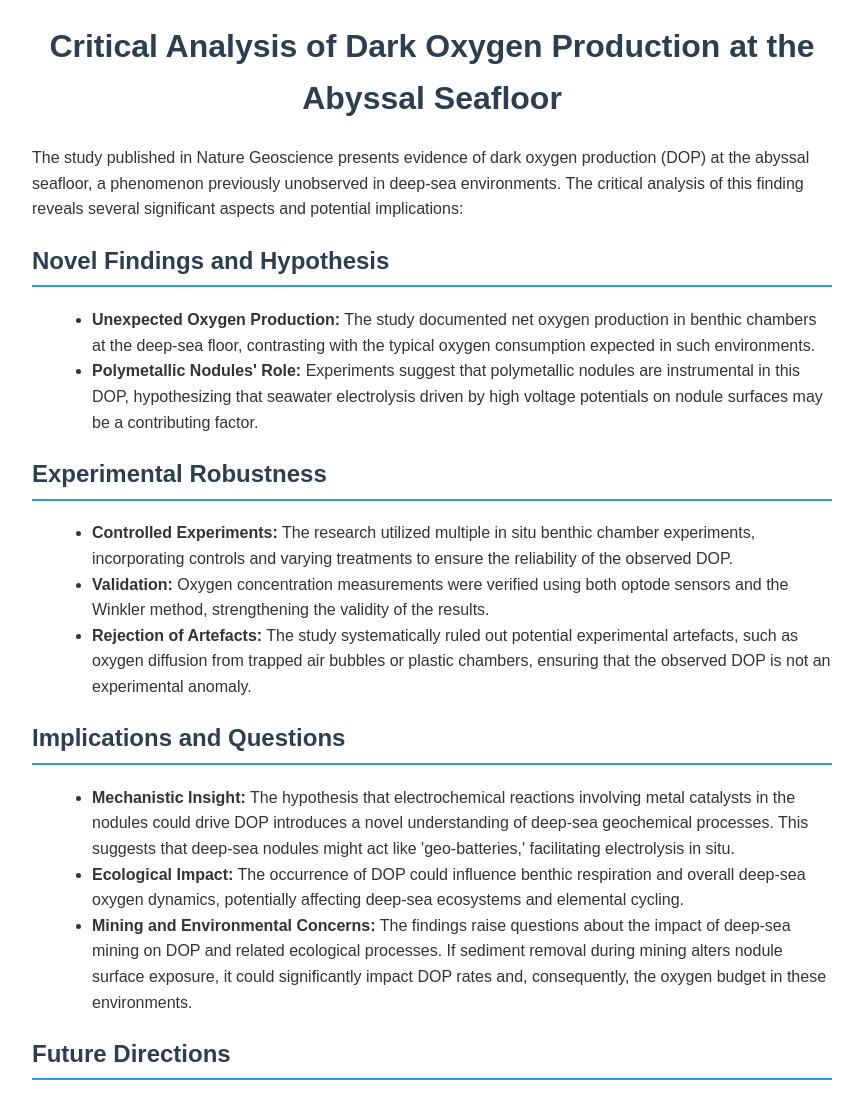
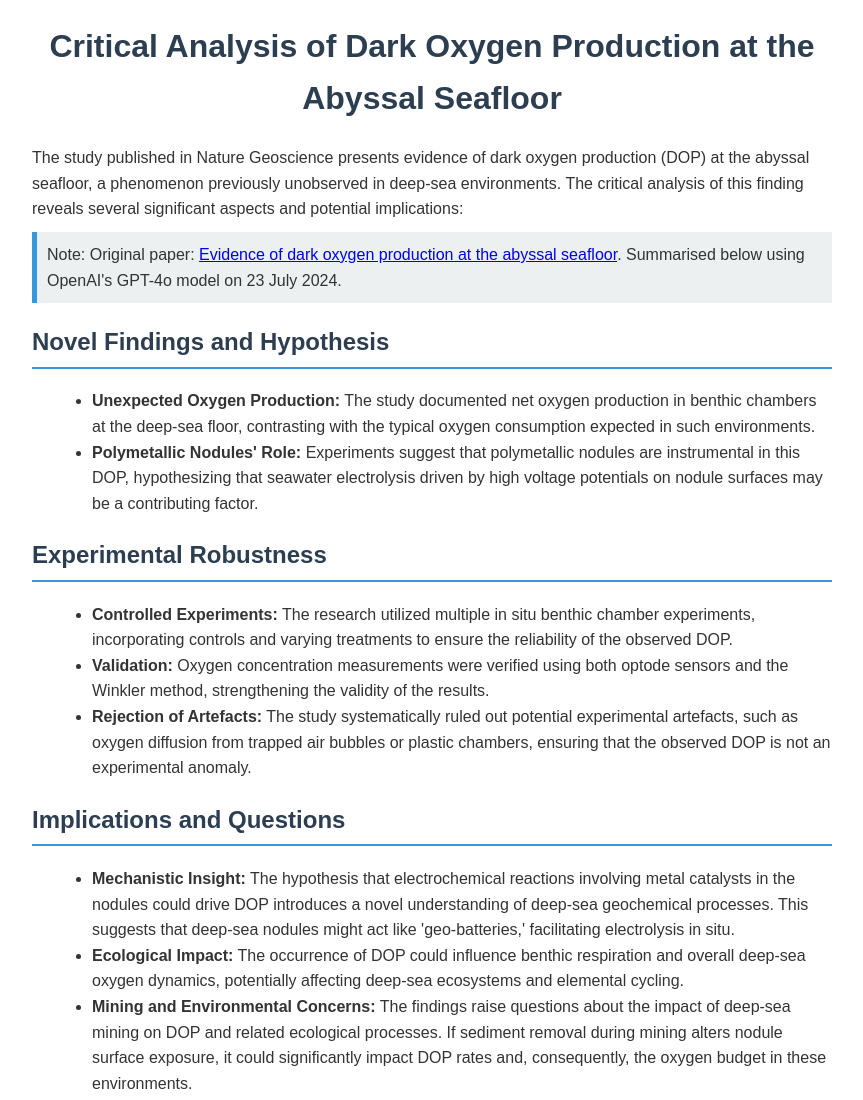
Before and after one commit to wy/wy.github.io, a plain HTML site: page dark-oxygen.html in a window 1280 px wide. Shown: the top 1100 px of the page, without its empty margins (208-1071 px from the left). Drawn offline with Linux system fonts and the light colour scheme.

Commit message:
Update dark-oxygen.html

```diff
--- a/dark-oxygen.html
+++ b/dark-oxygen.html
@@ -49,6 +49,8 @@
         <h1>Critical Analysis of Dark Oxygen Production at the Abyssal Seafloor</h1>
         <p>The study published in Nature Geoscience presents evidence of dark oxygen production (DOP) at the abyssal seafloor, a phenomenon previously unobserved in deep-sea environments. The critical analysis of this finding reveals several significant aspects and potential implications:</p>
 
+        <p class="tip">Note: Original paper: <a href="https://www.nature.com/articles/s41561-024-01480-8">Evidence of dark oxygen production at the abyssal seafloor</a>. Summarised below using OpenAI's GPT-4o model on 23 July 2024.</p>
+
         <h2>Novel Findings and Hypothesis</h2>
         <ul>
             <li><strong>Unexpected Oxygen Production:</strong> The study documented net oxygen production in benthic chambers at the deep-sea floor, contrasting with the typical oxygen consumption expected in such environments.</li>
```
